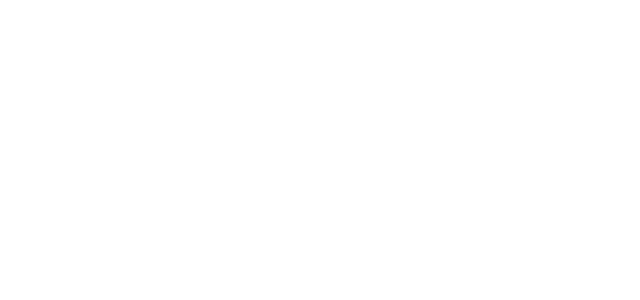
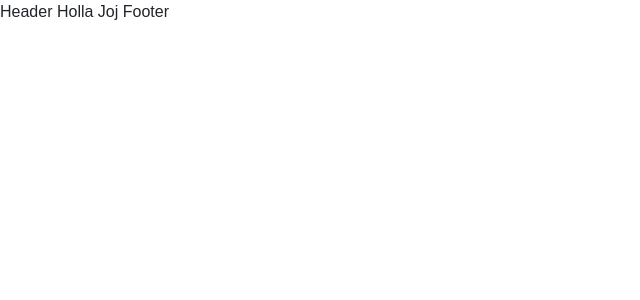
Before and after one commit to majdroses21/Nuxt-eCommerce-developeres-test, a Nuxt app: page / in a window 1280 px wide. Shown: the top 300 px of the page, without its empty margins (0-640 px from the left). Built offline with nearby package versions, Linux system fonts and the light colour scheme.

Commit message:
Add Layouts, Pages & Clean The Project

```diff
--- a/app.vue
+++ b/app.vue
@@ -1,5 +1,5 @@
 <template>
   <div>
-    <NuxtRouteAnnouncer />
+    <NuxtPage/>
   </div>
 </template>
--- /dev/null
+++ b/components/layout/Footer.vue
@@ -0,0 +1,3 @@
+<template>
+    Footer
+</template>
--- /dev/null
+++ b/components/layout/Header.vue
@@ -0,0 +1,3 @@
+<template>
+    Header
+</template>
--- /dev/null
+++ b/layouts/website.vue
@@ -0,0 +1,7 @@
+<template>
+    <div>
+        <LayoutHeader/>
+            <slot/>
+        <LayoutFooter/>
+    </div>
+</template>
--- /dev/null
+++ b/pages/index.vue
@@ -0,0 +1,5 @@
+<template>
+   <NuxtLayout name="website">
+    Holla Joj
+   </NuxtLayout>
+</template>
```
